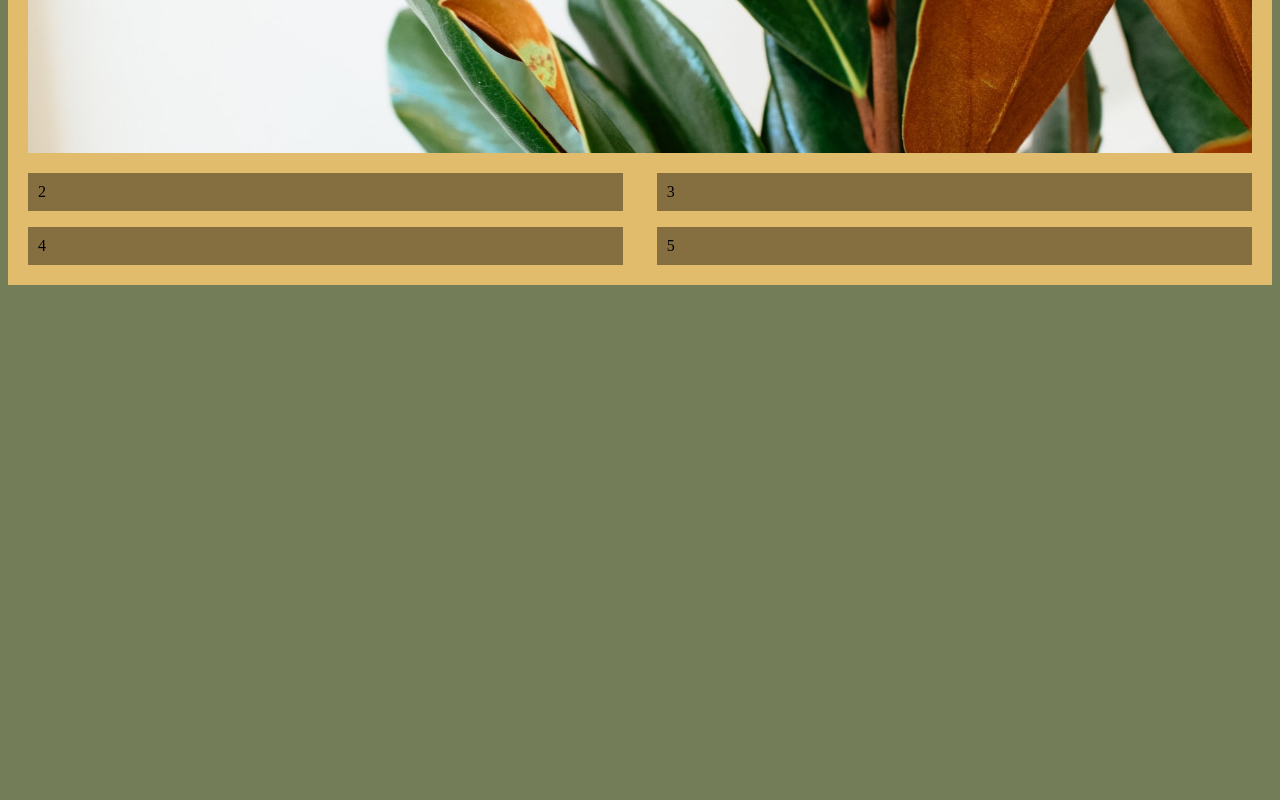
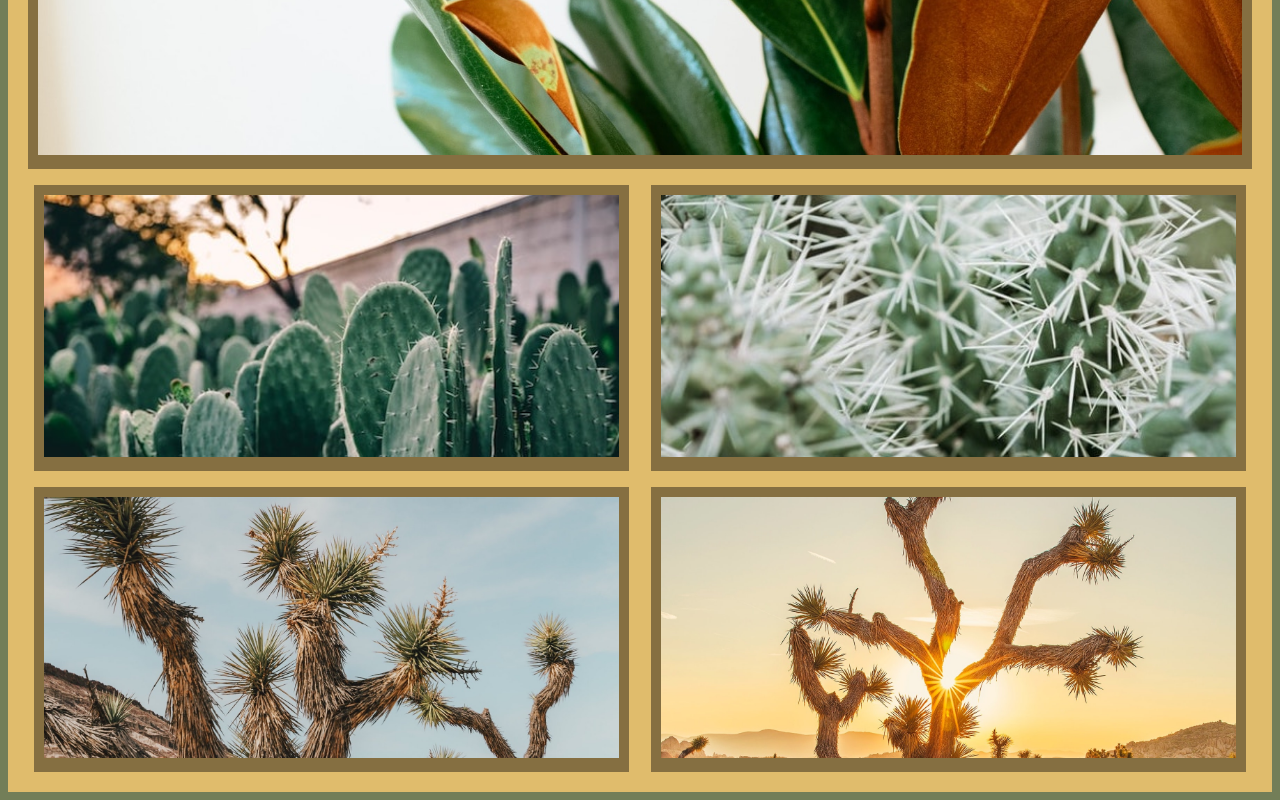
Before and after one commit to cfoster121/homework2, a plain HTML site: page index.html in a window 1280 px wide. Shown: the part 754-1554 px from the top of the page. Before the commit the page ends 1047 px from the top, so only its background shows below. Drawn offline with Linux system fonts and the light colour scheme.

Commit message:
Flex Box Images

```diff
--- a/index.html
+++ b/index.html
@@ -42,9 +42,17 @@
         <article class="box-1">
             <img src="images/img1.jpg" alt="leaves" />
         </article>
-        <article class="box title" id="t2">2</article>
-        <article class="box title" id="t3">3</article>
-        <article class="box title" id="t4">4</article>
-        <article class="box title" id="t5">5</article>
+        <article class="box" id="t2">
+            <img src="images/cactus1.jpg" alt="Cacti" />
+        </article>
+        <article class="box title" id="t3">
+            <img src="images/cactus2.jpg" alt="Light Green Cacti" />
+        </article>
+        <article class="box title" id="t4">
+            <img src="images/JoshuaTree2.jpg" alt="Light Joshua Tree" />
+        </article>
+        <article class="box title" id="t5">
+            <img src="images/joshuatree.jpg" alt="Warm Joshua Tree" />
+        </article>
     </section>
 </body>
--- a/style.css
+++ b/style.css
@@ -60,19 +60,21 @@ body{
     display: flex;
     flex-wrap: wrap;
     flex-direction: row;
-    justify-content: space-between;
+    justify-content: space-evenly;
     padding: 20px;
     background: rgba(224, 188, 108);
     gap: 1rem;
 }
 
 .box-1 {
+    padding: 10px;
+    background: rgb(133, 111, 65);
     flex-basis: 100%;
 }
 
 .box-1 img {
+    object-fit: contain;
     width: 100%;
-    height: auto;
 }
 
 .box {
@@ -80,3 +82,23 @@ body{
     background: rgb(133, 111, 65);
     flex-basis: 47%;
 }
+
+#t2 img {
+    object-fit: contain;
+    width: 100%;
+}
+
+#t3 img {
+    object-fit: contain;
+    width: 100%;
+}
+
+#t4 img {
+    object-fit: contain;
+    width: 100%;
+}
+
+#t5 img {
+    object-fit: contain;
+    width: 100%;
+}
```
